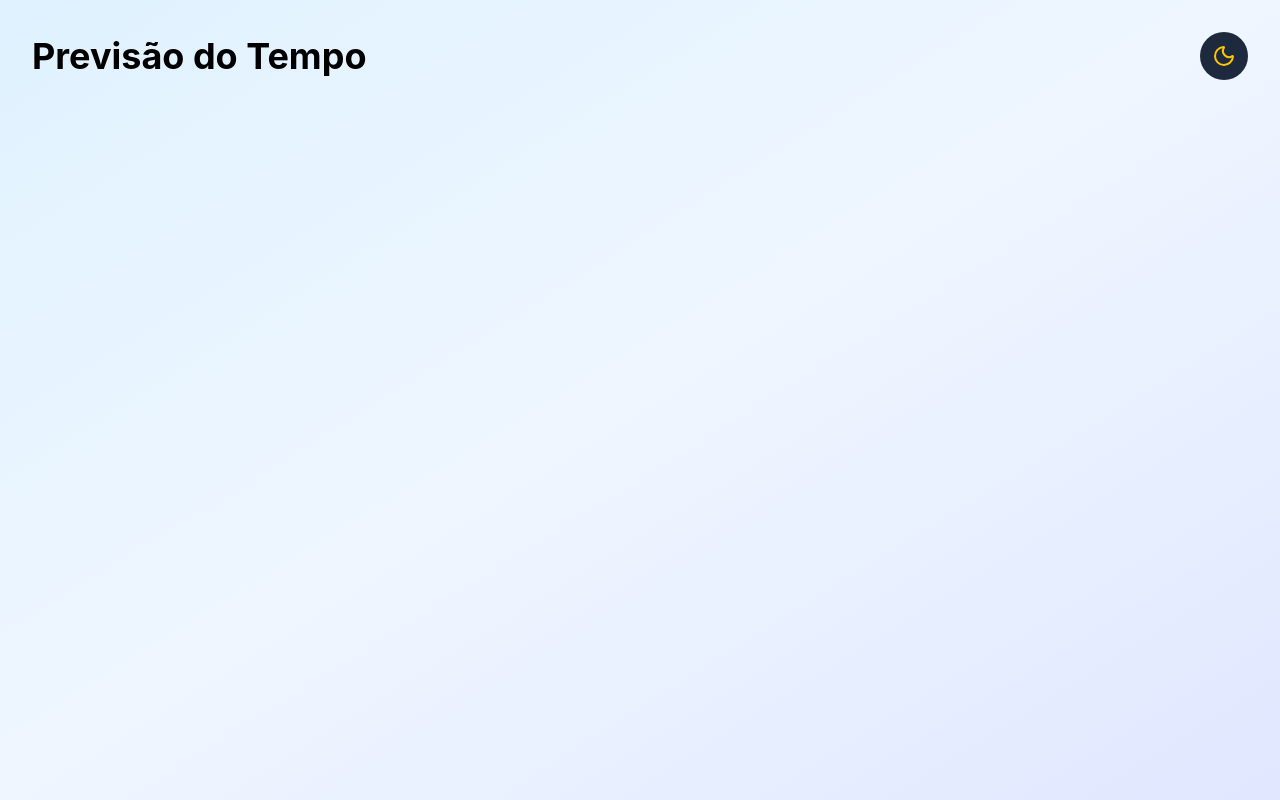
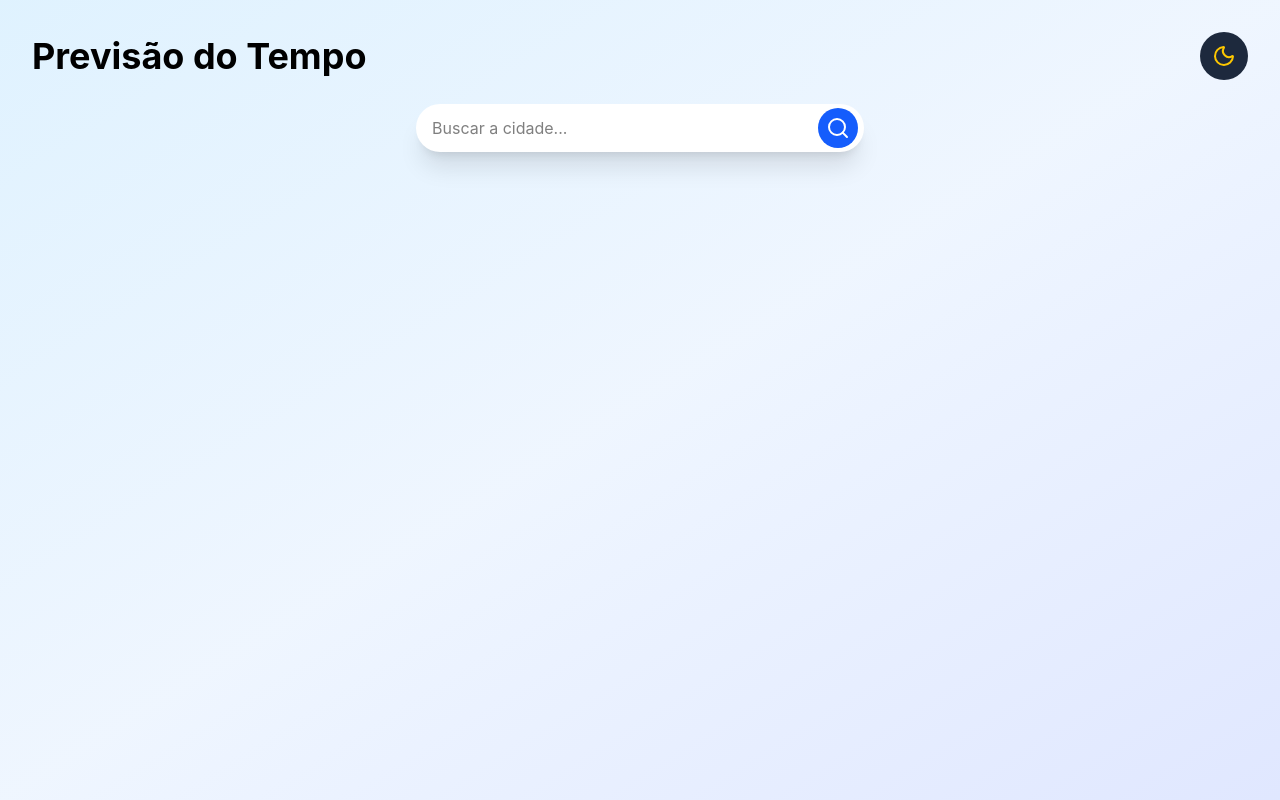
Before and after one commit to guilhermejorge0323/weather-web-APP, a React (Vite) app: page / in a window 1280 px wide. Built offline with nearby package versions, Linux system fonts and the light colour scheme.

Commit message:
Parte do header pronto, faltando pequenos ajustes

```diff
--- /dev/null
+++ b/src/components/Header/FormHeader.jsx
@@ -0,0 +1,14 @@
+import { Search } from "lucide-react"
+
+export const FormHeader = () => {
+    return (
+        <div className="w-full">
+            <form className="flex items-center dark:bg-slate-800 w-full max-w-md rounded-full m-auto relative shadow-xl  bg-white">
+                    <input type="text" className="flex-1 bg-transparent dark:text-white w-full px-4 py-3  rounded-full" placeholder="Buscar a cidade..."/>
+                    <button className="rounded-full bg-blue-600 p-2 absolute right-1.5">
+                        <Search className="text-white"/>
+                    </button>
+            </form>
+        </div>
+    )
+}
--- a/src/components/Header/Header.jsx
+++ b/src/components/Header/Header.jsx
@@ -1,9 +1,11 @@
+import { FormHeader } from "./FormHeader"
 import { NavHeader } from "./NavHeader"
 
 export const Header = ({ isDark, setIsDark }) => {
     return (
         <header>
-            <NavHeader isDark={isDark} setIsDark={setIsDark}/>
+            <NavHeader isDark={isDark} setIsDark={setIsDark} />
+            <FormHeader />
         </header>
     )
 }
--- a/src/components/Header/NavHeader.jsx
+++ b/src/components/Header/NavHeader.jsx
@@ -2,7 +2,7 @@ import { Moon, Sun } from "lucide-react"
 
 export const NavHeader = ({ isDark, setIsDark }) => {
     return (
-        <div className="flex justify-between items-center">
+        <div className="flex justify-between items-center mb-6">
             <h1 className="text-3xl font-bold dark:text-white text-black md:text-4xl">Previsão do Tempo</h1>
             <button
                 className="dark:bg-yellow-400 dark:hover:bg-yellow-500 bg-slate-800 hover:bg-slate-900 rounded-full p-3 transition-all duration-300"
```
